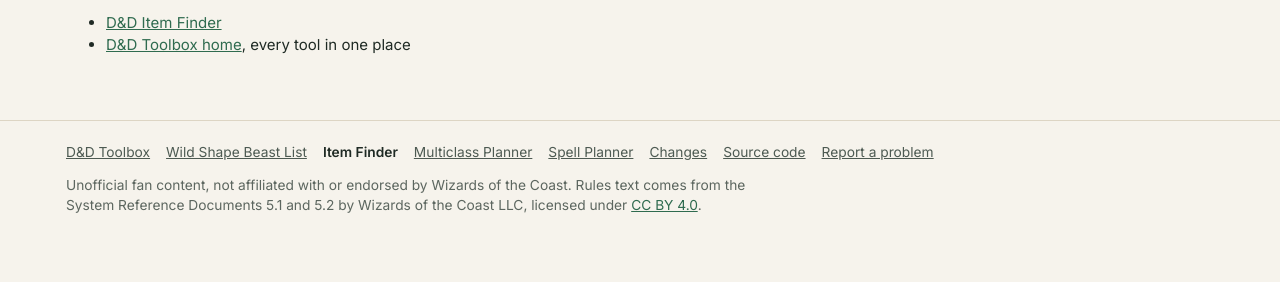
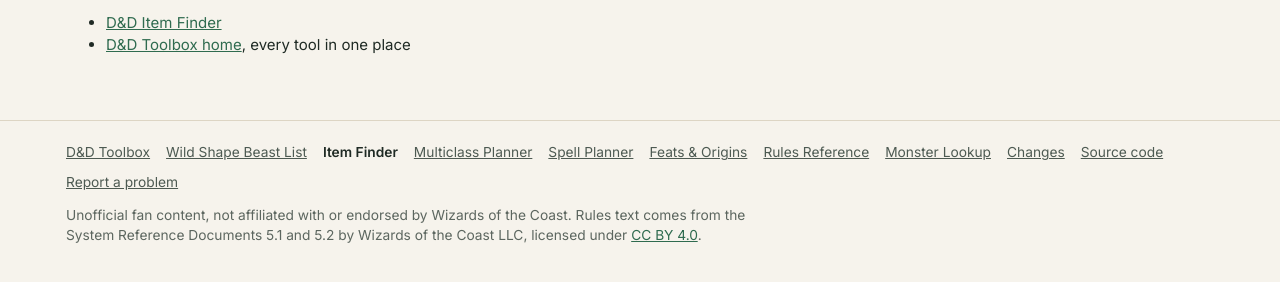
Before and after one commit to WernerCD/dnd-items, a plain HTML site: page site/404.html in a window 1280 px wide. Shown: the part 212-494 px from the top of the page. Drawn offline with Linux system fonts and the light colour scheme.

Commit message:
Shared footer v2: Feats & Origins, Rules Reference, Monster Lookup links
Co-Authored-By: Claude Opus 5.5 <noreply@anthropic.com>

```diff
--- a/site/404.html
+++ b/site/404.html
@@ -52,6 +52,9 @@
       <li><a href="https://wernercd.github.io/dnd-items/" aria-current="page">Item Finder</a></li>
       <li><a href="https://wernercd.github.io/dnd-multiclass-planner/">Multiclass Planner</a></li>
       <li><a href="https://wernercd.github.io/dnd-magic/">Spell Planner</a></li>
+      <li><a href="https://wernercd.github.io/dnd-feats/">Feats &amp; Origins</a></li>
+      <li><a href="https://wernercd.github.io/dnd-rules/">Rules Reference</a></li>
+      <li><a href="https://wernercd.github.io/dnd-monsters/">Monster Lookup</a></li>
       <li><a href="/dnd-items/changes.html">Changes</a></li>
       <li><a href="https://github.com/WernerCD/dnd-items" rel="noopener">Source code</a></li>
       <li><a href="https://github.com/WernerCD/dnd-items/issues" rel="noopener">Report a problem</a></li>
```
Also changed, not shown: site/changes.html (+4 -1 lines), site/index.html (+3 -0 lines).
